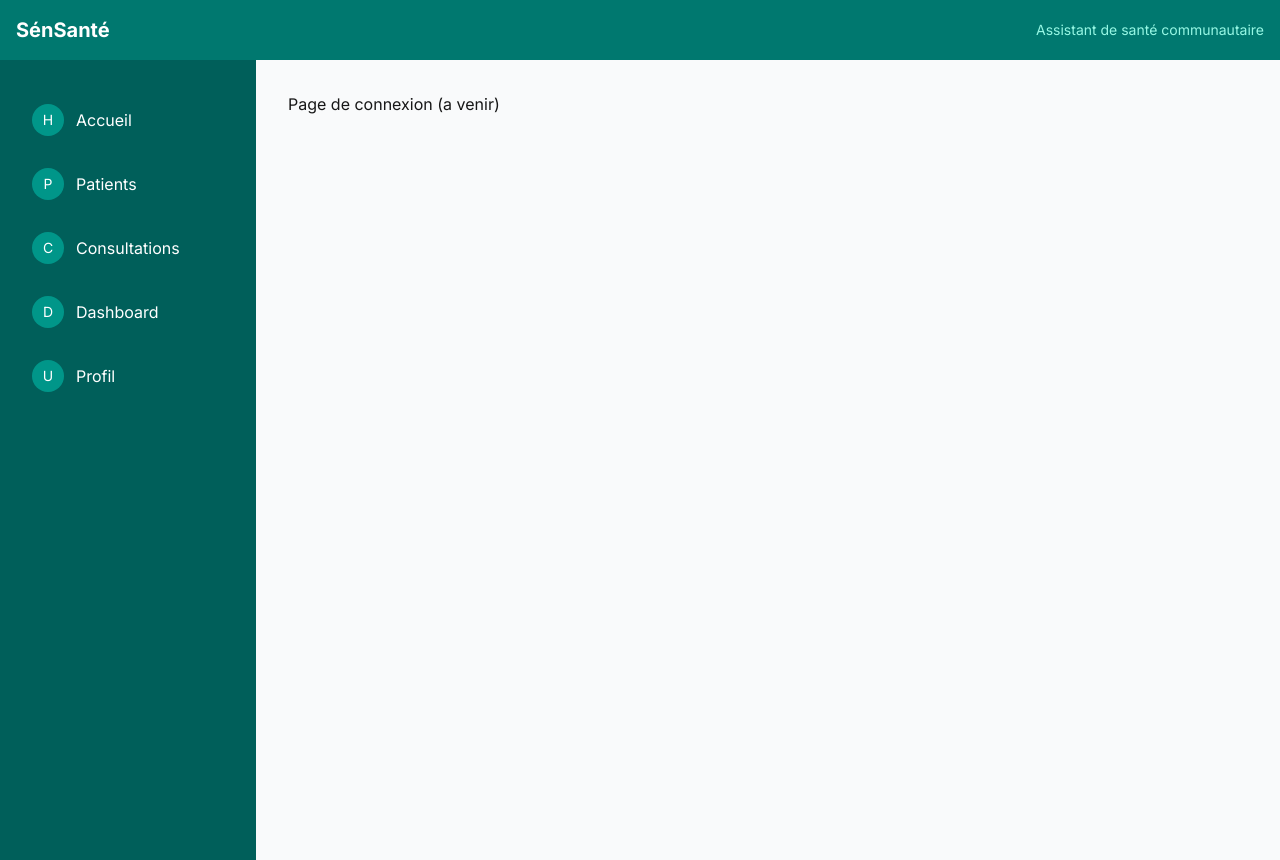
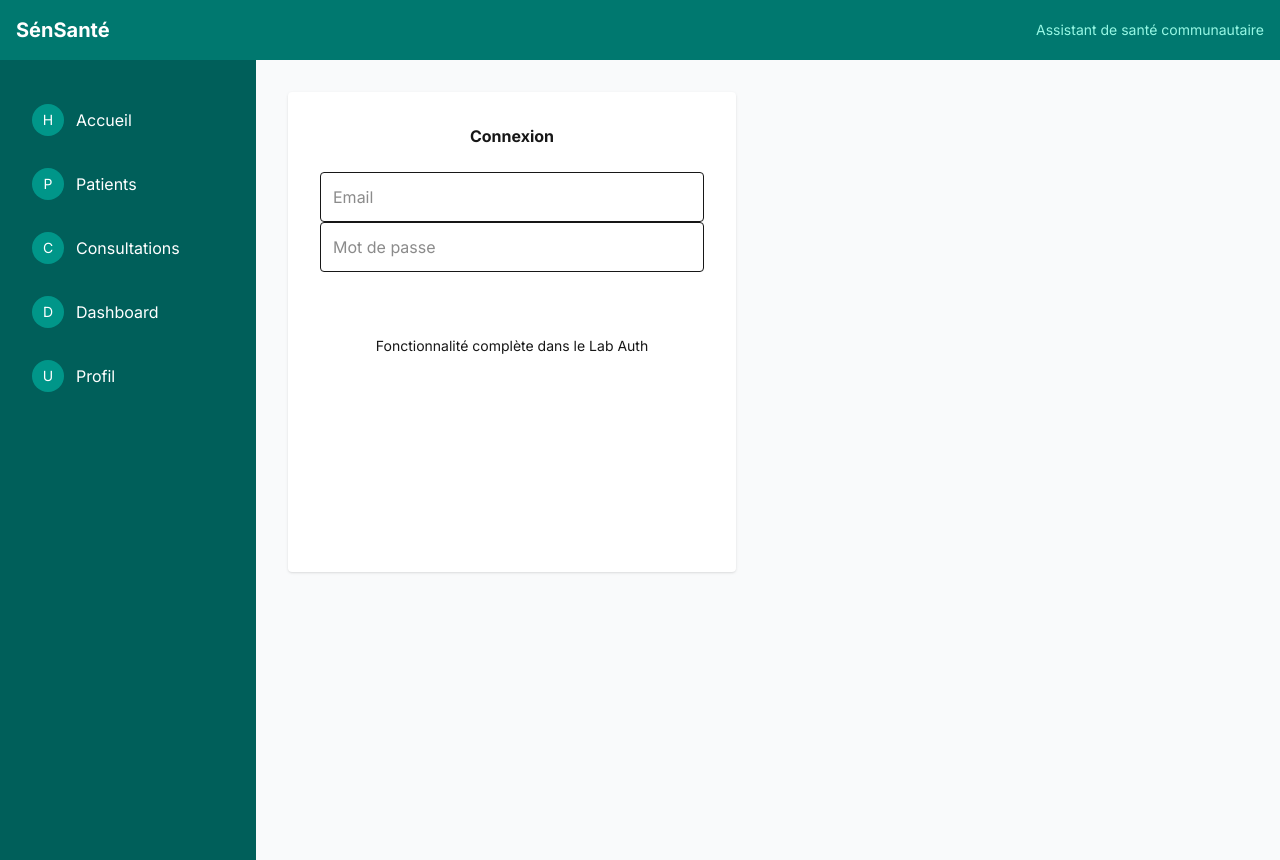
Before and after one commit to DieganeDabaSarr/sensante, a Next.js app: page /login in a window 1280 px wide. Built offline with nearby package versions, Linux system fonts and the light colour scheme.

Commit message:
Page Login (Bouclier)

```diff
--- a/src/app/login/page.tsx
+++ b/src/app/login/page.tsx
@@ -1,3 +1,30 @@
 export default function LoginPage() {
-return <h1>Page de connexion (a venir)</h1>;
+  return (
+    <div className="flex items -center justify -center
+      min-h-[60vh]">
+    <div className="bg-white p-8 rounded -lg
+      shadow -md w-full max-w-md">
+      <h1 className="text -2xl font-bold
+        text-gray -800 mb-6 text-center">
+        Connexion
+      </h1>
+    <div className="space -y-4">
+      <input type="email" placeholder="Email"
+        className="w-full p-3 border rounded -lg" />
+      <input type="password"
+        placeholder="Mot de passe"
+        className="w-full p-3 border rounded -lg" />
+      <button className="w-full bg-teal -600
+        text-white py-3 rounded -lg
+        hover:bg-teal -700 transition">
+        Se connecter
+      </button >
+    </div>
+      <p className="text-sm text-gray -400
+        text-center mt-4">
+        Fonctionnalité complète dans le Lab Auth
+      </p>
+    </div>
+  </div>
+ );
 }
--- a/src/app/page.tsx
+++ b/src/app/page.tsx
@@ -4,7 +4,6 @@
 import AlerteIA from "@/components/AlerteIA";
 import StatCard from "@/components/StatCard";
 import LoginButton from "@/components/LoginButton";
-import Header from "@/components/Header";
 
 export default function Home() {
   return (
```
